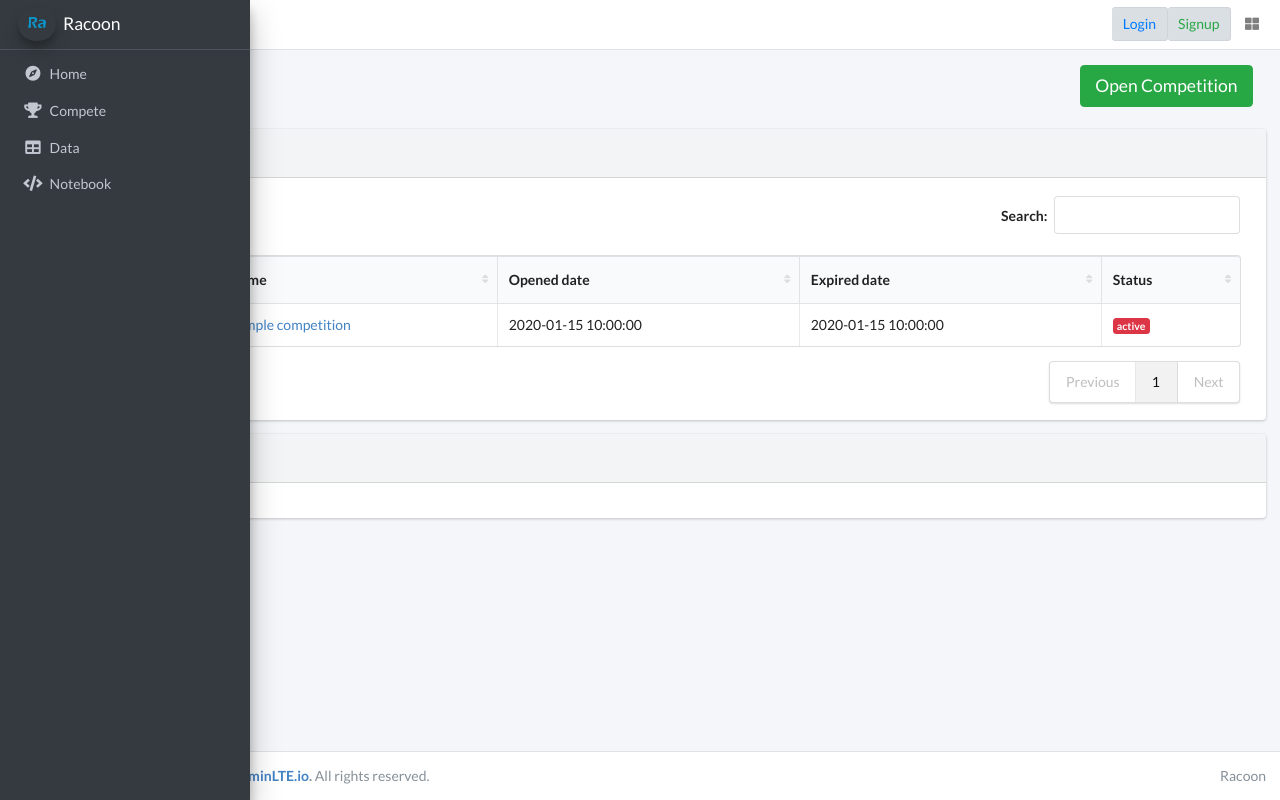
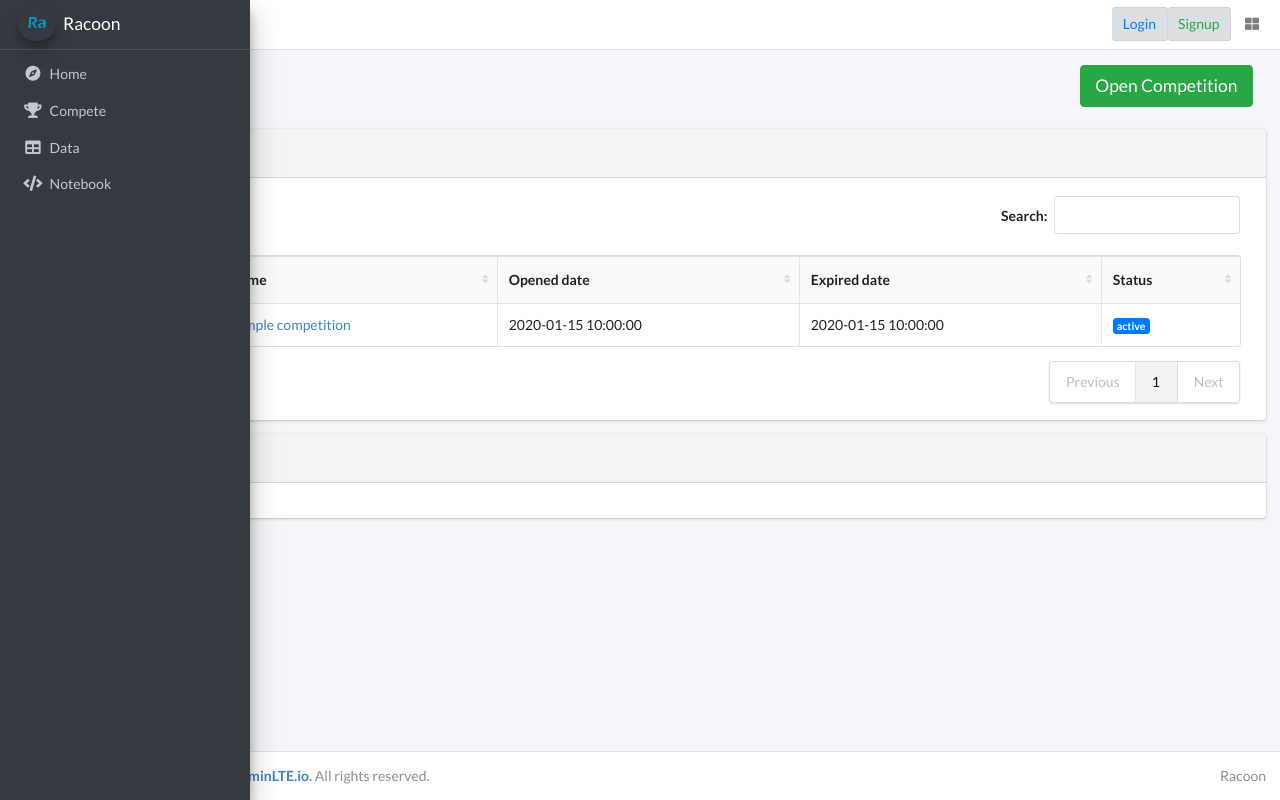
Before and after one commit to onukura/Racoon, a Flask app: template racoon/templates/compete/list.html in a window 1280 px wide. Run offline with Flask 2, Linux system fonts and the light colour scheme; the template is opened without the code that fills it: values that come from a table or form of the project are taken from there, others are empty; tables that the repository leaves empty hold one stand-in row (values such as "Sample post"); parts of the project's set-up code (start-up, migrations or seed data) failed here and were passed over; some libraries are stand-ins or nearby versions.

Commit message:
fix html

```diff
--- a/racoon/templates/compete/list.html
+++ b/racoon/templates/compete/list.html
@@ -56,7 +56,7 @@
                 <td>{{ compete.created_date }}</td>
                 <td>{{ compete.deadline_date }}</td>
                 {% if compete.is_open %}
-                  <td><span class="badge bg-danger">active</span></td>
+                  <td><span class="badge bg-primary">active</span></td>
                 {% else %}
                   <td><span class="badge bg-danger">close</span></td>
                 {% endif %}
--- a/racoon/view/compete/compete.py
+++ b/racoon/view/compete/compete.py
@@ -79,7 +79,7 @@ def create():
             # Add this event to CompetitionActivity
             compete_activity = CompetitionActivity(
                 user_id=current_user.id,
-                competition_id=compete_id,
+                competition_id=__compete.id,
                 content=f"Opened by {current_user.username}"
             )
             db.session.add(compete_activity)
```
